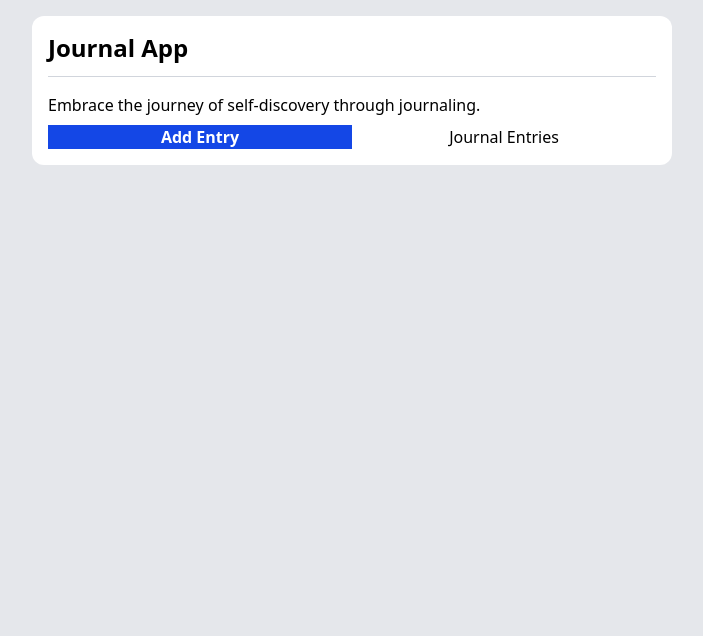
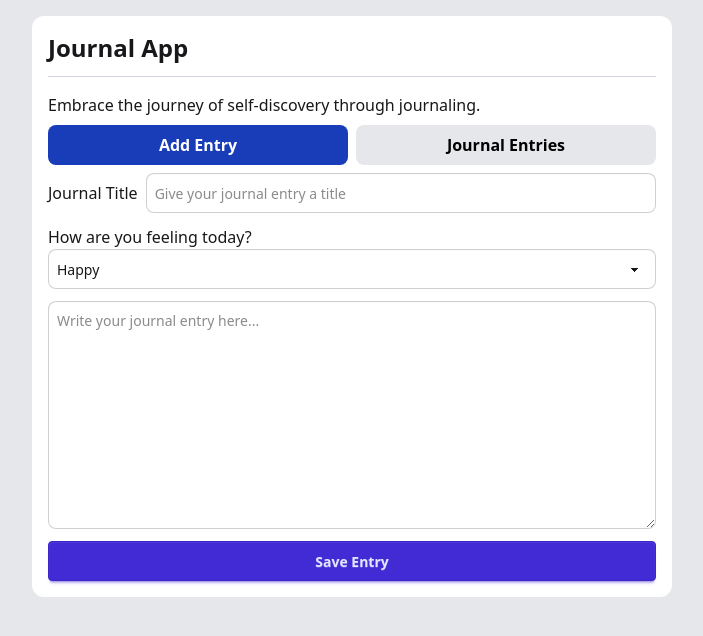
Before and after one commit to mikebeauchamp/React-Typescript-Training, a React (Vite) app in the folder journal-app/: page / in a window 1280 px wide. Shown: the top 636 px of the page, without its empty margins (288-991 px from the left). Built offline with nearby package versions, Linux system fonts and the light colour scheme.

Commit message:
create form for journal app

```diff
--- a/journal-app/src/App.tsx
+++ b/journal-app/src/App.tsx
@@ -1,3 +1,4 @@
+import AddJournalForm from './components/AddJournalForm'
 import Tabs from './components/Tabs'
 
 const App = () => {
@@ -19,6 +20,7 @@ const App = () => {
                     {/* Tabs */}
                     <Tabs />
                     {/* Form */}
+                    <AddJournalForm />
                 </div>
             </div>
         </>
--- /dev/null
+++ b/journal-app/src/components/AddJournalForm.tsx
@@ -0,0 +1,42 @@
+const AddJournalForm = () => {
+    return (
+        <>
+            <form className="flex flex-col gap-3">
+                <div className="flex items-center gap-2">
+                    <label htmlFor="title">Journal Title</label>
+                    <input
+                        id="title"
+                        type="text"
+                        placeholder="Give your journal entry a title"
+                        className="input input-bordered flex-1 rounded-lg border p-2"
+                    ></input>
+                </div>
+
+                <div className="flex flex-col">
+                    <label htmlFor="emotions" className="form-control w-full">
+                        How are you feeling today?
+                    </label>
+                    <select
+                        id="emotions"
+                        defaultValue="Pick a color"
+                        className="select select-bordered w-full rounded-lg border p-2"
+                    >
+                        <option selected>Happy</option>
+                        <option>Neutral</option>
+                        <option>Sad</option>
+                    </select>
+                </div>
+
+                <textarea
+                    className="textarea textarea-bordered w-full rounded-lg border p-2"
+                    placeholder="Write your journal entry here..."
+                    rows={10}
+                ></textarea>
+
+                <button className="btn btn-primary w-full">Save Entry</button>
+            </form>
+        </>
+    )
+}
+
+export default AddJournalForm
--- a/journal-app/src/components/Tabs.tsx
+++ b/journal-app/src/components/Tabs.tsx
@@ -9,17 +9,17 @@ const Tabs = () => {
 
     return (
         <>
-            <div role="tablist" className="tabs tabs-box tabs-sm flex w-full">
+            <div role="tablist" className="flex w-full gap-2">
                 <a
                     role="tab"
-                    className={`tab flex-1 text-center ${selectedTab === 'add' && 'tab-active bg-blue-700 font-bold text-white'}`}
+                    className={`flex-1 rounded-lg py-2 text-center font-semibold transition ${selectedTab === 'add' ? 'bg-blue-800 text-white' : 'bg-gray-200 text-black hover:bg-gray-300'}`}
                     onClick={() => handleTabClick('add')}
                 >
                     Add Entry
                 </a>
                 <a
                     role="tab"
-                    className={`tab flex-1 text-center ${selectedTab === 'entries' && 'tab-active bg-blue-700 font-bold text-white'}`}
+                    className={`flex-1 rounded-lg py-2 text-center font-semibold transition ${selectedTab === 'entries' ? 'bg-blue-800 text-white' : 'bg-gray-200 text-black hover:bg-gray-300'}`}
                     onClick={() => handleTabClick('entries')}
                 >
                     Journal Entries
--- a/journal-app/src/index.css
+++ b/journal-app/src/index.css
@@ -1 +1,3 @@
 @import 'tailwindcss';
+
+@plugin 'daisyui';
--- a/journal-app/tailwind.config.ts
+++ /dev/null
@@ -1,9 +0,0 @@
-import type { Config } from 'tailwindcss'
-
-export default {
-    content: ['./index.html', './src/**/*.{ts,tsx}'],
-    plugins: [require('daisyui')],
-    daisyui: {
-        themes: ['light']
-    }
-} as Config
```
